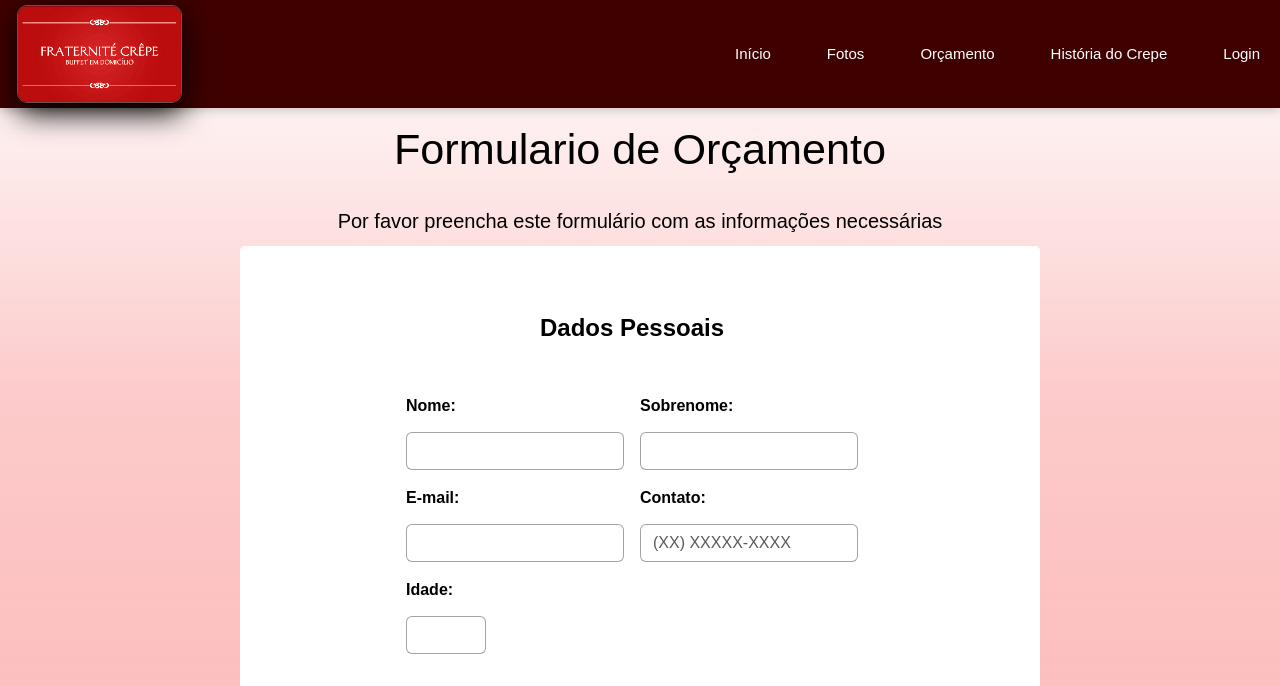
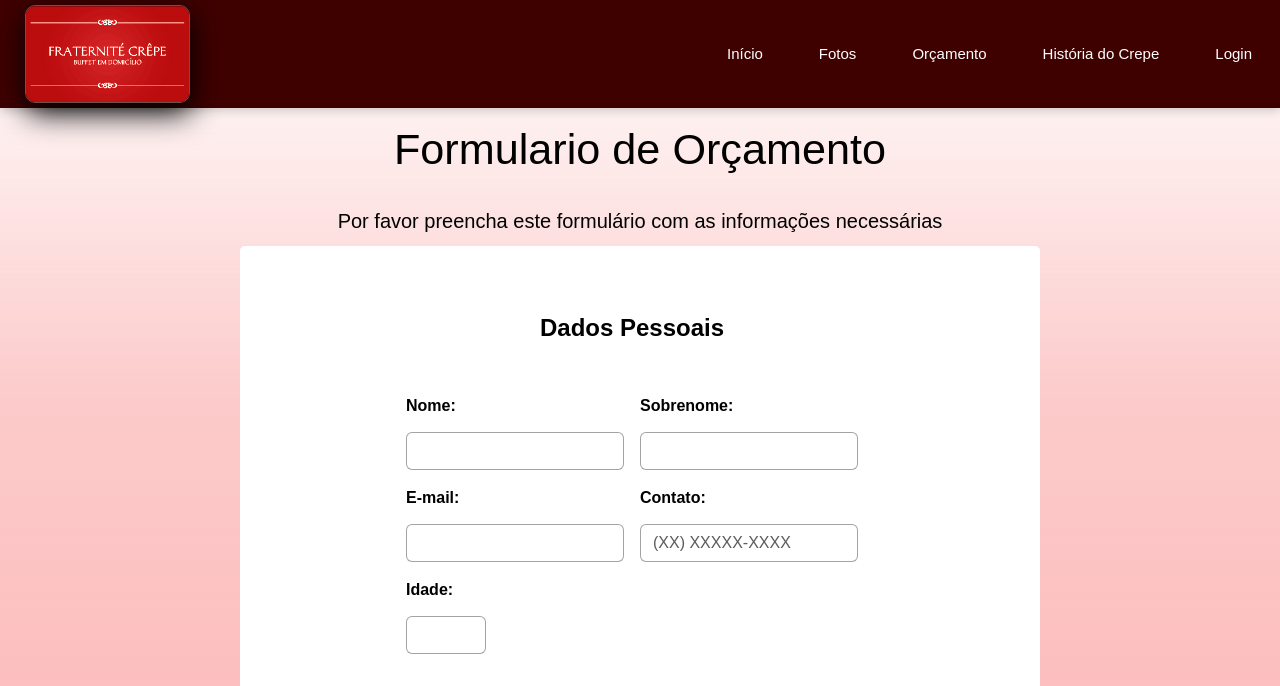
Before and after one commit to Bortolans/fratSite, a PHP site: page /form.html in a window 1280 px wide. Shown: the top 686 px of the page. Run offline with PHP 8.4, Linux system fonts and the light colour scheme.

Commit message:
refactor: replace .container-fluid with .container across all pages
Updated the main navigation wrapper in all HTML files from a full-width fluid container to a standard centered container. This ensures consistent alignment with the 1300px max-width rule and prevents content from stretching to the screen edges on high-resolution displays or low zoom levels.

```diff
--- a/about.html
+++ b/about.html
@@ -26,7 +26,7 @@ Data Criação: 05/11/2025
 <body>
 <header>
     <nav class="navbar navbar-expand-lg navbar-dark">
-        <div class="container-fluid">
+        <div class="container">
 
             <a class="navbar-brand" href="index.html">
                 <img id="logoMenu" src="img/Logo_Fraternite_Crepe.png" alt="Fraternité Crêpe" class="img-fluid">
--- a/cardapioPage.html
+++ b/cardapioPage.html
@@ -26,7 +26,7 @@ Autor: Thiago Bortolan de Oliveira
 <body>
 <header>
     <nav class="navbar navbar-expand-lg navbar-dark">
-        <div class="container-fluid">
+        <div class="container">
 
             <a class="navbar-brand" href="index.html">
                 <img id="logoMenu" src="img/Logo_Fraternite_Crepe.png" alt="Fraternité Crêpe" class="img-fluid">
--- a/eventsPage.html
+++ b/eventsPage.html
@@ -26,7 +26,7 @@ Data Criação: 05/02/2026
 <body>
 <header>
     <nav class="navbar navbar-expand-lg navbar-dark">
-        <div class="container-fluid">
+        <div class="container">
 
             <a class="navbar-brand" href="index.html">
                 <img id="logoMenu" src="img/Logo_Fraternite_Crepe.png" alt="Fraternité Crêpe" class="img-fluid">
--- a/form.html
+++ b/form.html
@@ -28,7 +28,7 @@ Data Criação: 29/10/2025
 <body>
 <header>
     <nav class="navbar navbar-expand-lg navbar-dark">
-        <div class="container-fluid">
+        <div class="container">
 
             <a class="navbar-brand" href="index.html">
                 <img id="logoMenu" src="img/Logo_Fraternite_Crepe.png" alt="Fraternité Crêpe" class="img-fluid">
--- a/formAction.html
+++ b/formAction.html
@@ -29,7 +29,7 @@ Data Criação: 08/11/2025
 <body>
 <header>
     <nav class="navbar navbar-expand-lg navbar-dark">
-        <div class="container-fluid">
+        <div class="container">
 
             <a class="navbar-brand" href="index.html">
                 <img id="logoMenu" src="img/Logo_Fraternite_Crepe.png" alt="Fraternité Crêpe" class="img-fluid">
--- a/index.html
+++ b/index.html
@@ -31,7 +31,7 @@ Data Criação: 20/10/2025
 <body>
 <header>
     <nav class="navbar navbar-expand-lg navbar-dark">
-        <div class="container-fluid">
+        <div class="container">
 
             <a class="navbar-brand" href="index.html">
                 <img id="logoMenu" src="img/Logo_Fraternite_Crepe.png" alt="Fraternité Crêpe" class="img-fluid">
--- a/php/login.php
+++ b/php/login.php
@@ -37,7 +37,7 @@ if(isset($_SESSION['usuario'])){
 <body>
 <header>
     <nav class="navbar navbar-expand-lg navbar-dark">
-        <div class="container-fluid">
+        <div class="container">
 
             <a class="navbar-brand" href="index.html">
                 <img id="logoMenu" src="../img/Logo_Fraternite_Crepe.png" alt="Fraternité Crêpe" class="img-fluid">
--- a/picsPage.html
+++ b/picsPage.html
@@ -29,7 +29,7 @@ Data Criação: 05/02/2026
 <body>
 <header>
     <nav class="navbar navbar-expand-lg navbar-dark">
-        <div class="container-fluid">
+        <div class="container">
 
             <a class="navbar-brand" href="index.html">
                 <img id="logoMenu" src="img/Logo_Fraternite_Crepe.png" alt="Fraternité Crêpe" class="img-fluid">
--- a/sucesso.html
+++ b/sucesso.html
@@ -27,7 +27,7 @@ Data Criação: 29/11/2025
 <body>
 <header>
     <nav class="navbar navbar-expand-lg navbar-dark">
-        <div class="container-fluid">
+        <div class="container">
 
             <a class="navbar-brand" href="index.html">
                 <img id="logoMenu" src="img/Logo_Fraternite_Crepe.png" alt="Fraternité Crêpe" class="img-fluid">
```
